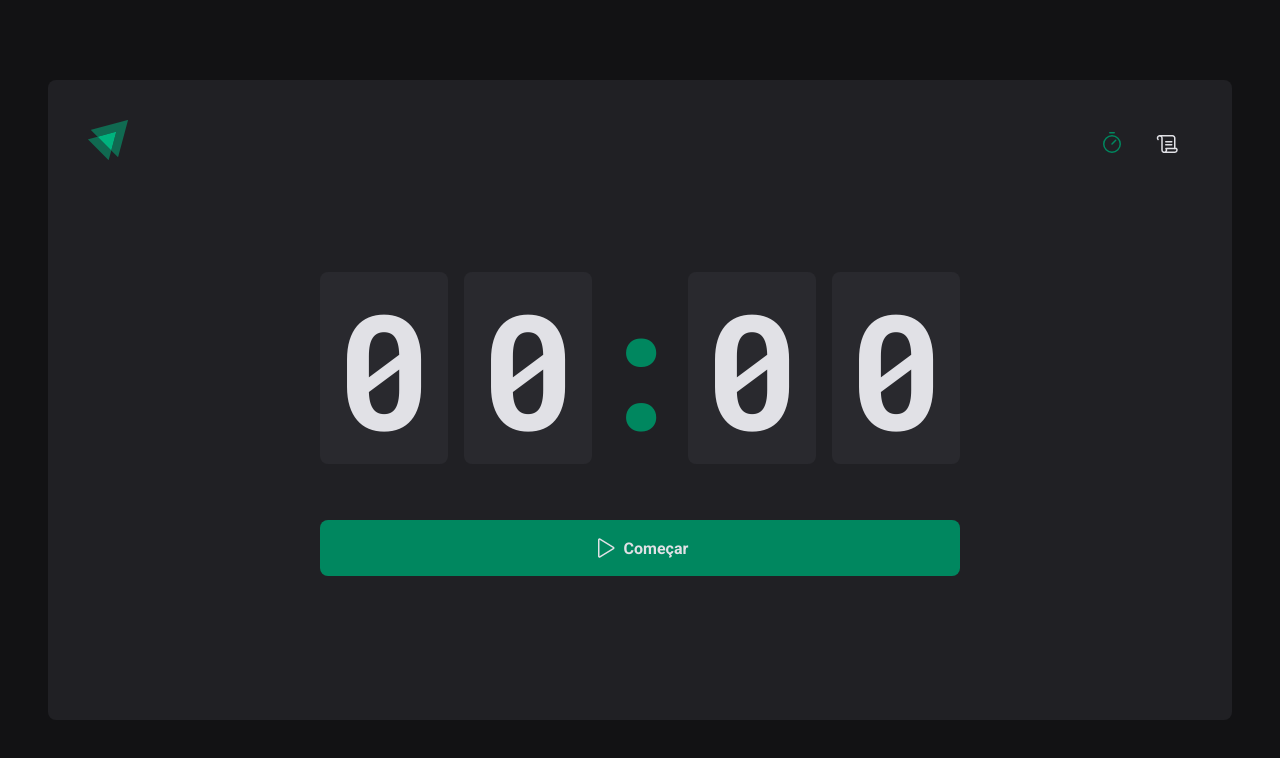
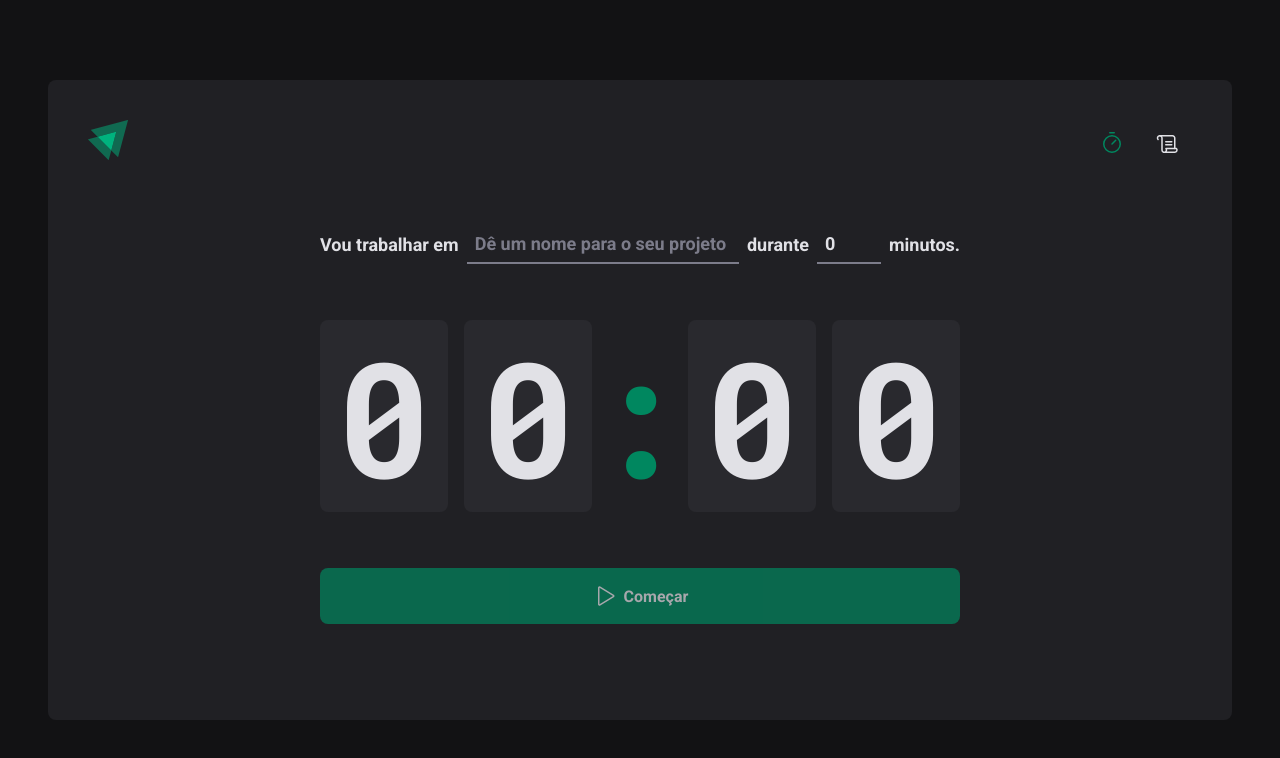
Before and after one commit to DanielEgiidio/pomodoro, a React (Vite) app: page / in a window 1280 px wide. Shown: the top 758 px of the page. Built offline with nearby package versions, Linux system fonts and the light colour scheme.

Commit message:
fix: Contexto no formulário

```diff
--- a/src/pages/Home/components/Countdown/index.tsx
+++ b/src/pages/Home/components/Countdown/index.tsx
@@ -1,13 +1,17 @@
 import { differenceInSeconds } from "date-fns";
-import { useContext, useEffect, useState } from "react";
+import { useContext, useEffect } from "react";
 import { CyclesContext } from "../..";
 import { CountdownContainer, Separator } from "./styles";
 
 export function Countdown() {
-  const { activeCycle, activeCycleId, markCurrentCycleAsFinished } =
-    useContext(CyclesContext);
+  const {
+    activeCycle,
+    activeCycleId,
+    markCurrentCycleAsFinished,
+    amountSecondsPassed,
+    setSecondsPassed,
+  } = useContext(CyclesContext);
 
-  const [amountSecondsPassed, setAmountSecondsPassed] = useState(0);
   const totalSeconds = activeCycle ? activeCycle.minutesAmount * 60 : 0;
 
   //estado para controlar os minutos
@@ -23,10 +27,10 @@
 
         if (secondsDifference >= totalSeconds) {
           markCurrentCycleAsFinished();
-          setAmountSecondsPassed(totalSeconds);
+          setSecondsPassed(totalSeconds);
           clearInterval(interval);
         } else {
-          setAmountSecondsPassed(secondsDifference);
+          setSecondsPassed(secondsDifference);
         }
       }, 1000);
     }
@@ -34,7 +38,13 @@
     return () => {
       clearInterval(interval);
     };
-  }, [activeCycle, totalSeconds, activeCycleId, markCurrentCycleAsFinished]);
+  }, [
+    activeCycle,
+    totalSeconds,
+    activeCycleId,
+    markCurrentCycleAsFinished,
+    setSecondsPassed,
+  ]);
 
   const currentSeconds = activeCycle ? totalSeconds - amountSecondsPassed : 0;
 
--- a/src/pages/Home/components/NewCycleForm/index.tsx
+++ b/src/pages/Home/components/NewCycleForm/index.tsx
@@ -1,27 +1,12 @@
-import React from "react";
+import React, { useContext } from "react";
 import { FormContainer, MinutesAmountInput, TaskInput } from "./styles";
-import { useForm } from "react-hook-form";
-import { zodResolver } from "@hookform/resolvers/zod";
-import * as zod from "zod";
+
+import { CyclesContext } from "../..";
+import { useFormContext } from "react-hook-form";
 
 export function NewCycleForm() {
-  const newCycleFormValidationSchema = zod.object({
-    task: zod.string().min(1, "Informe a tarefa"),
-    minutesAmount: zod
-      .number()
-      .min(1, "o ciclo precisa ser de no mínimo 5 minutos")
-      .max(60, "O ciclo precisa ser de no maximo 60 minutos"),
-  });
-
-  type NewCycleFormData = zod.infer<typeof newCycleFormValidationSchema>;
-
-  const { register, handleSubmit, watch, reset } = useForm<NewCycleFormData>({
-    resolver: zodResolver(newCycleFormValidationSchema),
-    defaultValues: {
-      task: "",
-      minutesAmount: 0,
-    },
-  });
+  const { activeCycle } = useContext(CyclesContext);
+  const { register } = useFormContext();
 
   return (
     <FormContainer>
--- a/src/pages/Home/index.tsx
+++ b/src/pages/Home/index.tsx
@@ -1,6 +1,8 @@
 import { HandPalm, Play } from "phosphor-react";
 import { createContext, useEffect, useState } from "react";
-
+import { FormProvider, useForm } from "react-hook-form";
+import { zodResolver } from "@hookform/resolvers/zod";
+import * as zod from "zod";
 import { differenceInSeconds } from "date-fns";
 
 import {
@@ -24,16 +26,43 @@
 interface CyclesContextType {
   activeCycle: Cycle | undefined;
   activeCycleId: string | null;
+  amountSecondsPassed: number;
   markCurrentCycleAsFinished: () => void;
+  setSecondsPassed: (seconds: number) => void;
 }
 
 export const CyclesContext = createContext({} as CyclesContextType);
 
+const newCycleFormValidationSchema = zod.object({
+  task: zod.string().min(1, "Informe a tarefa"),
+  minutesAmount: zod
+    .number()
+    .min(1, "o ciclo precisa ser de no mínimo 5 minutos")
+    .max(60, "O ciclo precisa ser de no maximo 60 minutos"),
+});
+
+type NewCycleFormData = zod.infer<typeof newCycleFormValidationSchema>;
+
 export function Home() {
   const [cycles, setCycles] = useState<Cycle[]>([]);
   const [activeCycleId, setActiveCycleId] = useState<string | null>(null);
+  const [amountSecondsPassed, setAmountSecondsPassed] = useState(0);
+
+  const newCycleForm = useForm<NewCycleFormData>({
+    resolver: zodResolver(newCycleFormValidationSchema),
+    defaultValues: {
+      task: "",
+      minutesAmount: 0,
+    },
+  });
+
+  const { handleSubmit, watch, reset } = newCycleForm;
 
   const activeCycle = cycles.find((cycle) => cycle.id === activeCycleId);
+
+  function setSecondsPassed(seconds: number) {
+    setAmountSecondsPassed(seconds);
+  }
 
   function markCurrentCycleAsFinished() {
     setCycles((state) =>
@@ -47,21 +76,21 @@
     );
   }
 
-  // function handleCreateNewCycle(data: NewCycleFormData) {
-  //   const id = String(new Date().getTime());
+  function handleCreateNewCycle(data: NewCycleFormData) {
+    const id = String(new Date().getTime());
 
-  //   const newCycle: Cycle = {
-  //     id,
-  //     task: data.task,
-  //     minutesAmount: data.minutesAmount,
-  //     startDate: new Date(),
-  //   };
+    const newCycle: Cycle = {
+      id,
+      task: data.task,
+      minutesAmount: data.minutesAmount,
+      startDate: new Date(),
+    };
 
-  //   setCycles((state) => [...state, newCycle]);
-  //   setActiveCycleId(id);
-  //   setAmountSecondsPassed(0);
-  //   reset();
-  // }
+    setCycles((state) => [...state, newCycle]);
+    setActiveCycleId(id);
+    setAmountSecondsPassed(0);
+    reset();
+  }
 
   function handleInterruptCycle() {
     setCycles((state) =>
@@ -76,16 +105,25 @@
     setActiveCycleId(null);
   }
 
-  // const task = watch("task");
-  // const isSubmitDisable = !task;
+  const task = watch("task");
+  const isSubmitDisable = !task;
 
   return (
     <HomeContainer>
-      <form /*onSubmit={handleSubmit(handleCreateNewCycle)}*/>
+      <form onSubmit={handleSubmit(handleCreateNewCycle)}>
         <CyclesContext.Provider
-          value={{ activeCycle, activeCycleId, markCurrentCycleAsFinished }}
+          value={{
+            activeCycle,
+            activeCycleId,
+            markCurrentCycleAsFinished,
+            amountSecondsPassed,
+            setSecondsPassed,
+          }}
         >
-          {/* <NewCycleForm /> */}
+          <FormProvider {...newCycleForm}>
+            <NewCycleForm />
+          </FormProvider>
+
           <Countdown />
         </CyclesContext.Provider>
 
@@ -95,7 +133,7 @@
             Interromper
           </StopCountdownButton>
         ) : (
-          <StartCountdownButton /*disabled={isSubmitDisable}*/ type="submit">
+          <StartCountdownButton disabled={isSubmitDisable} type="submit">
             <Play size={24} />
             Começar
           </StartCountdownButton>
```
